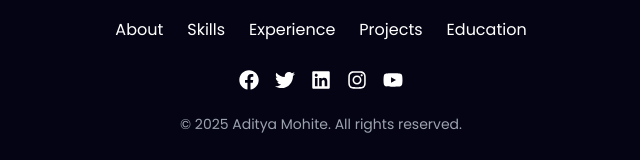
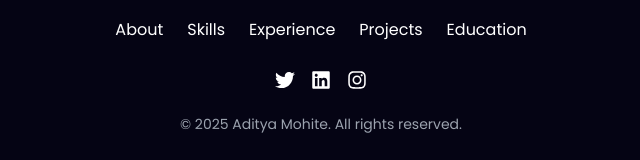
Before and after one commit to Aditya1517/Portfolio, a React (Vite) app: page / in a window 1280 px wide. Shown: the part 8618-8778 px from the top of the page, without its empty margins (319-959 px from the left). Built offline with nearby package versions, Linux system fonts and the light colour scheme.

Commit message:
Change in Footer

```diff
--- a/src/components/Footer/Footer.jsx
+++ b/src/components/Footer/Footer.jsx
@@ -38,12 +38,9 @@ const Footer = () => {
         {/* Social Media Icons - Responsive */}
         <div className="flex flex-wrap justify-center space-x-4 mt-6">
           {[
-            { icon: <FaFacebook />, link: "https://www.facebook.com/tarun.kaushik.3511041/" },
-            { icon: <FaTwitter />, link: "https://twitter.com/CodingMaster6?s=09" },
-            { icon: <FaLinkedin />, link: "https://www.linkedin.com/in/tarun-kaushik-553b441a4" },
-            { icon: <FaInstagram />, link: "https://www.instagram.com/coding_.master/" },
-            { icon: <FaYoutube />, link: "https://www.youtube.com/codingmasteryt" },
-
+            { icon: <FaTwitter />, link: "https://x.com/AdityaM07408203" },
+            { icon: <FaLinkedin />, link: "https://www.linkedin.com/in/aditya-mohite-1a40a7220/" },
+            { icon: <FaInstagram />, link: "https://www.instagram.com/_adity.mohite_/" },
           ].map((item, index) => (
             <a
               key={index}
```
